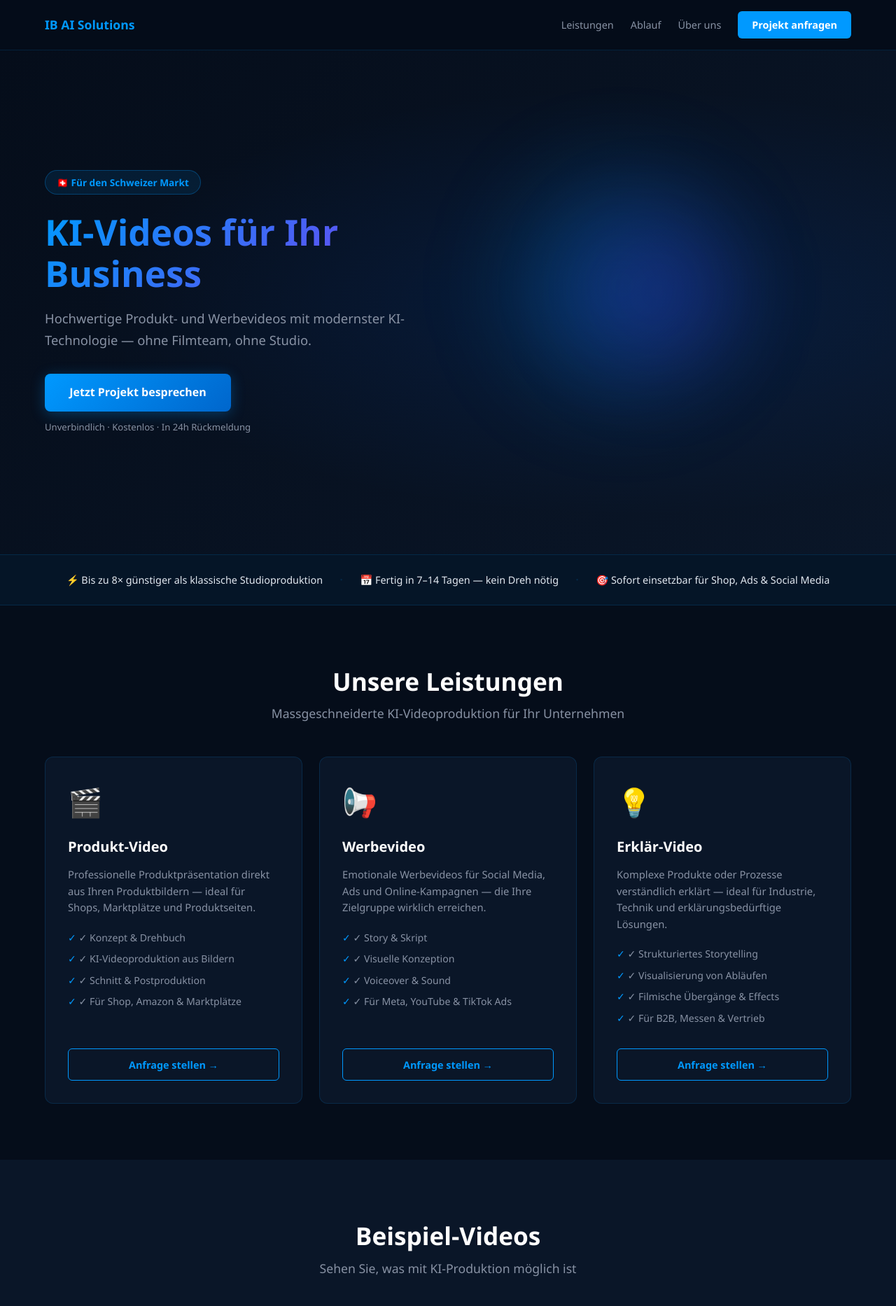
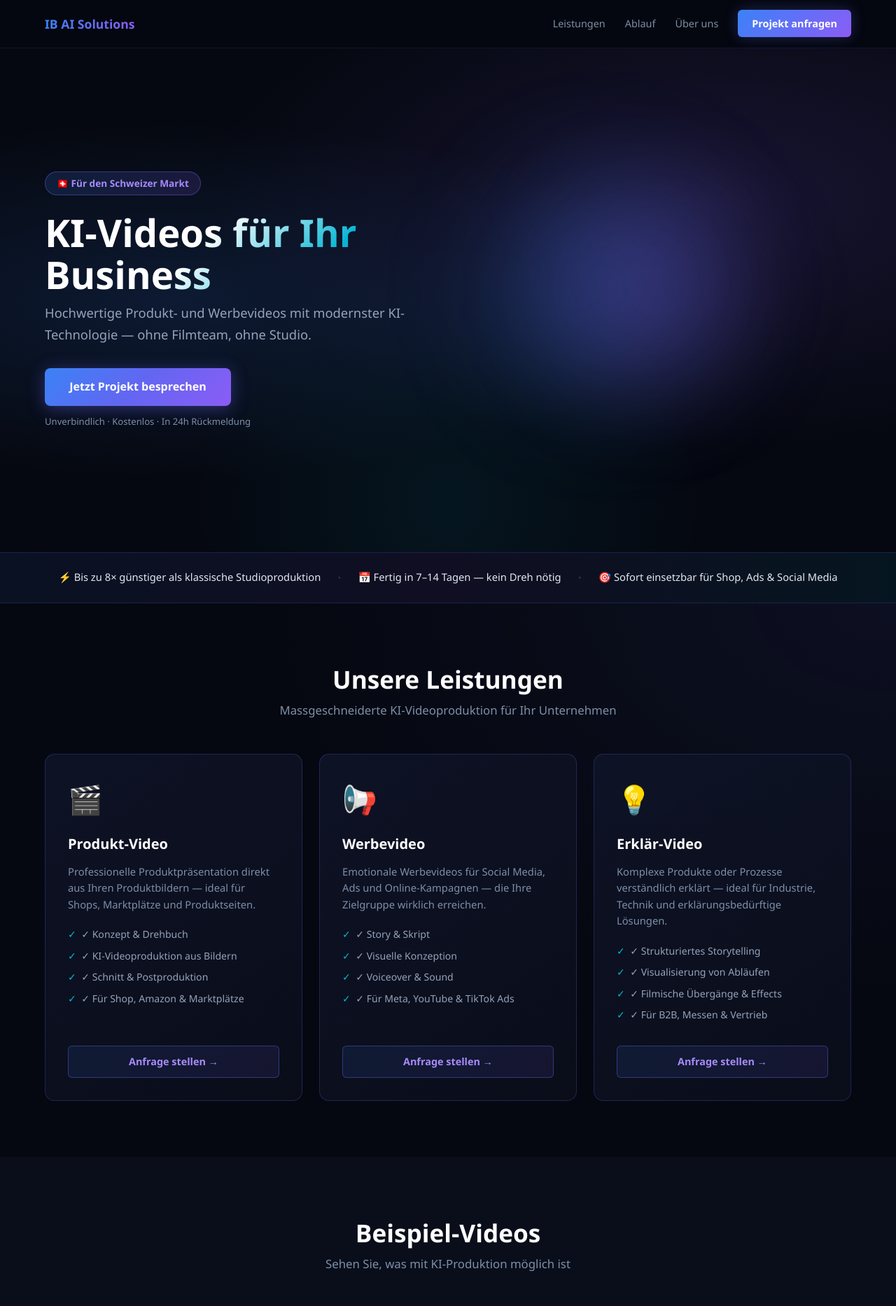
Before and after one commit to riccardogosteli-wq/ib-ai-solutions, a Next.js app: page / in a window 1280 px wide. Shown: the top 1866 px of the page at 70% size. Built offline with nearby package versions, Linux system fonts and the light colour scheme; grey boxes are pictures that could not be loaded.

Commit message:
DESIGN: dark + colorful — blue/purple/cyan gradient palette, glow effects, gradient headings

```diff
--- a/app/page.css
+++ b/app/page.css
@@ -1,230 +1,309 @@
-/* ===== IB AI SOLUTIONS ===== */
+/* ===== IB AI SOLUTIONS — DARK + COLORFUL ===== */
 * { box-sizing: border-box; }
 
 :root {
-  --bg: #050d1a;
-  --bg2: #0a1628;
-  --blue: #0099ff;
-  --blue2: #0066cc;
-  --text: #e2e8f0;
-  --muted: #8892a4;
-  --border: rgba(0,153,255,0.15);
+  --bg:       #050810;
+  --bg2:      #090e1a;
+  --bg3:      #0d1425;
+  --blue:     #3b82f6;
+  --cyan:     #06b6d4;
+  --purple:   #8b5cf6;
+  --violet:   #6366f1;
+  --pink:     #ec4899;
+  --text:     #e2e8f0;
+  --muted:    #7d8fa8;
+  --border:   rgba(99,102,241,0.2);
+  --glow-b:   rgba(59,130,246,0.4);
+  --glow-p:   rgba(139,92,246,0.3);
 }
 
 body { margin: 0; font-family: 'Segoe UI', system-ui, sans-serif; background: var(--bg); color: var(--text); }
+h1,h2,h3 { margin-top: 0; }
+.container { max-width: 1200px; margin: 0 auto; padding: 0 1.5rem; }
+.section-subtitle { color: var(--muted); text-align: center; font-size: 1.05rem; margin: -0.5rem 0 3rem; }
 
-.container { max-width: 1200px; margin: 0 auto; padding: 0 1.5rem; }
-.section-subtitle { color: var(--muted); text-align: center; font-size: 1.1rem; margin: -0.5rem 0 3rem; }
+/* GRADIENT TEXT utility */
+.g-text {
+  background: linear-gradient(90deg, var(--blue), var(--cyan), var(--purple));
+  -webkit-background-clip: text; -webkit-text-fill-color: transparent;
+  background-clip: text;
+}
 
 /* NAV */
 .navbar {
   position: sticky; top: 0; z-index: 100;
-  background: rgba(5,13,26,0.95); backdrop-filter: blur(10px);
-  border-bottom: 1px solid var(--border);
-  padding: 1rem 0;
+  background: rgba(5,8,16,0.9); backdrop-filter: blur(16px);
+  border-bottom: 1px solid rgba(99,102,241,0.15);
+  padding: 0.9rem 0;
 }
 .nav-container { display: flex; align-items: center; justify-content: space-between; }
-.nav-brand { font-weight: 700; font-size: 1.1rem; color: var(--blue); }
-.nav-links { display: flex; align-items: center; gap: 1.5rem; }
+.nav-brand {
+  font-weight: 800; font-size: 1.1rem;
+  background: linear-gradient(90deg, var(--blue), var(--purple));
+  -webkit-background-clip: text; -webkit-text-fill-color: transparent; background-clip: text;
+}
+.nav-links { display: flex; align-items: center; gap: 1.75rem; }
 .nav-links a { color: var(--muted); text-decoration: none; font-size: 0.9rem; transition: color 0.2s; }
 .nav-links a:hover { color: #fff; }
 .nav-cta {
-  background: var(--blue) !important; color: #fff !important;
+  background: linear-gradient(135deg, var(--blue), var(--purple)) !important;
+  -webkit-text-fill-color: white !important; color: #fff !important;
   padding: 0.5rem 1.25rem; border-radius: 6px; font-weight: 600;
+  box-shadow: 0 0 20px rgba(99,102,241,0.3);
 }
 
 /* HERO */
 .hero {
   min-height: 90vh; display: flex; align-items: center;
-  background: radial-gradient(ellipse at 70% 50%, rgba(0,100,255,0.12) 0%, transparent 60%),
-              linear-gradient(135deg, var(--bg) 0%, var(--bg2) 100%);
-  position: relative; overflow: hidden;
-  padding: 4rem 0;
+  background:
+    radial-gradient(ellipse at 20% 50%, rgba(59,130,246,0.15) 0%, transparent 50%),
+    radial-gradient(ellipse at 80% 30%, rgba(139,92,246,0.15) 0%, transparent 50%),
+    radial-gradient(ellipse at 50% 90%, rgba(6,182,212,0.08) 0%, transparent 40%),
+    var(--bg);
+  position: relative; overflow: hidden; padding: 4rem 0;
 }
 .hero .container { display: grid; grid-template-columns: 1fr 1fr; align-items: center; gap: 3rem; }
 .hero-tag {
-  display: inline-block; background: rgba(0,153,255,0.1); border: 1px solid rgba(0,153,255,0.3);
-  color: var(--blue); padding: 0.35rem 1rem; border-radius: 20px; font-size: 0.85rem;
-  font-weight: 600; margin-bottom: 1.5rem;
+  display: inline-block;
+  background: linear-gradient(90deg, rgba(59,130,246,0.15), rgba(139,92,246,0.15));
+  border: 1px solid rgba(139,92,246,0.4);
+  color: #a78bfa; padding: 0.35rem 1rem; border-radius: 20px;
+  font-size: 0.85rem; font-weight: 600; margin-bottom: 1.5rem;
 }
-.hero h1 { font-size: 3.2rem; font-weight: 800; line-height: 1.15; margin: 0 0 1.2rem; color: #fff; }
-.hero-subtitle { color: var(--muted); font-size: 1.15rem; line-height: 1.7; margin-bottom: 2rem; }
+.hero h1 {
+  font-size: 3.4rem; font-weight: 800; line-height: 1.1; margin: 0 0 0.5rem;
+  background: linear-gradient(135deg, #fff 40%, var(--cyan) 70%, var(--purple) 100%);
+  -webkit-background-clip: text; -webkit-text-fill-color: transparent; background-clip: text;
+}
+.hero-subtitle { color: #94a3b8; font-size: 1.15rem; line-height: 1.7; margin-bottom: 2rem; }
 .hero-actions { display: flex; flex-direction: column; align-items: flex-start; gap: 0.75rem; }
 .hero-sub-note { color: var(--muted); font-size: 0.82rem; }
 
 .btn-primary {
-  display: inline-block; background: linear-gradient(135deg, var(--blue), var(--blue2));
+  display: inline-block;
+  background: linear-gradient(135deg, var(--blue), var(--violet), var(--purple));
   color: #fff; padding: 0.9rem 2.2rem; border-radius: 8px;
   font-weight: 700; font-size: 1rem; text-decoration: none; border: none;
-  cursor: pointer; transition: all 0.2s; box-shadow: 0 4px 20px rgba(0,153,255,0.3);
+  cursor: pointer; transition: all 0.25s;
+  box-shadow: 0 4px 24px rgba(99,102,241,0.4);
 }
-.btn-primary:hover { transform: translateY(-2px); box-shadow: 0 8px 28px rgba(0,153,255,0.45); }
+.btn-primary:hover { transform: translateY(-2px); box-shadow: 0 8px 36px rgba(99,102,241,0.6); }
 .btn-primary.full-width { width: 100%; text-align: center; }
 
 /* gradient blobs */
 .hero-visual { position: relative; height: 400px; }
-.gradient-blob { position: absolute; border-radius: 50%; filter: blur(60px); animation: float 6s ease-in-out infinite; }
-.blob-1 { width: 350px; height: 350px; background: radial-gradient(circle, rgba(0,153,255,0.3), transparent); top: 0; left: 50px; }
-.blob-2 { width: 250px; height: 250px; background: radial-gradient(circle, rgba(100,0,255,0.2), transparent); top: 80px; left: 150px; animation-delay: -3s; }
-@keyframes float { 0%,100%{transform:translateY(0)} 50%{transform:translateY(-20px)} }
+.gradient-blob { position: absolute; border-radius: 50%; filter: blur(70px); animation: float 7s ease-in-out infinite; }
+.blob-1 { width: 360px; height: 360px; background: radial-gradient(circle, rgba(59,130,246,0.35), transparent); top: 0; left: 20px; }
+.blob-2 { width: 300px; height: 300px; background: radial-gradient(circle, rgba(139,92,246,0.3), transparent); top: 60px; left: 120px; animation-delay: -3.5s; }
+@keyframes float { 0%,100%{transform:translateY(0)} 50%{transform:translateY(-22px)} }
 
 /* STATS STRIP */
 .stats-strip {
-  background: rgba(0,153,255,0.06); border-top: 1px solid var(--border); border-bottom: 1px solid var(--border);
+  background: linear-gradient(90deg, rgba(59,130,246,0.08), rgba(139,92,246,0.08), rgba(6,182,212,0.08));
+  border-top: 1px solid rgba(99,102,241,0.2); border-bottom: 1px solid rgba(99,102,241,0.2);
   padding: 1.25rem 0;
 }
 .stats-grid { display: flex; align-items: center; justify-content: center; gap: 1.5rem; flex-wrap: wrap; }
-.stat-item { color: var(--text); font-size: 0.9rem; font-weight: 500; }
-.stat-divider { color: var(--border); font-size: 1.2rem; }
+.stat-item { color: var(--text); font-size: 0.92rem; font-weight: 500; }
+.stat-divider { color: rgba(139,92,246,0.4); font-size: 1.2rem; }
 
 /* SERVICES */
-.services { padding: 5rem 0; }
-.services h2 { text-align: center; font-size: 2.2rem; margin-bottom: 0.75rem; color: #fff; }
+.services {
+  padding: 5rem 0;
+  background: radial-gradient(ellipse at 100% 0%, rgba(99,102,241,0.08) 0%, transparent 50%), var(--bg);
+}
+.services h2 { text-align: center; font-size: 2.2rem; color: #fff; margin-bottom: 0.75rem; }
 .services-grid { display: grid; grid-template-columns: repeat(3, 1fr); gap: 1.5rem; align-items: stretch; }
 .service-card {
-  background: var(--bg2); border: 1px solid var(--border); border-radius: 12px; padding: 2rem;
+  background: linear-gradient(145deg, rgba(15,20,40,0.9), rgba(10,14,26,0.95));
+  border: 1px solid rgba(99,102,241,0.25); border-radius: 14px; padding: 2rem;
   display: flex; flex-direction: column; transition: all 0.3s;
+  position: relative; overflow: hidden;
 }
-.service-card:hover { border-color: rgba(0,153,255,0.5); transform: translateY(-4px); box-shadow: 0 12px 40px rgba(0,153,255,0.15); }
+.service-card::before {
+  content: ''; position: absolute; top: 0; left: 0; right: 0; height: 2px;
+  background: linear-gradient(90deg, var(--blue), var(--purple));
+  opacity: 0; transition: opacity 0.3s;
+}
+.service-card:hover::before { opacity: 1; }
+.service-card:hover {
+  border-color: rgba(99,102,241,0.5); transform: translateY(-5px);
+  box-shadow: 0 16px 48px rgba(99,102,241,0.2);
+}
 .service-icon { font-size: 2.5rem; margin-bottom: 1rem; }
 .service-card h3 { font-size: 1.25rem; color: #fff; margin-bottom: 0.75rem; }
 .service-desc { color: var(--muted); font-size: 0.92rem; line-height: 1.6; margin-bottom: 1.25rem; }
 .service-list { list-style: none; padding: 0; margin: 0 0 1.5rem; }
-.service-list li { color: var(--muted); font-size: 0.88rem; margin-bottom: 0.5rem; }
-.service-list li::before { content: '✓ '; color: var(--blue); }
+.service-list li { color: #94a3b8; font-size: 0.88rem; margin-bottom: 0.5rem; padding-left: 1.2rem; position: relative; }
+.service-list li::before { content: '✓'; color: var(--cyan); position: absolute; left: 0; }
 .service-cta {
   display: block; margin-top: auto; text-align: center; padding: 0.65rem 1rem;
-  border: 1px solid var(--blue); border-radius: 6px; color: var(--blue);
-  text-decoration: none; font-size: 0.9rem; font-weight: 600; transition: all 0.2s;
+  background: linear-gradient(135deg, rgba(59,130,246,0.1), rgba(139,92,246,0.1));
+  border: 1px solid rgba(99,102,241,0.4); border-radius: 6px;
+  color: #a78bfa; text-decoration: none; font-size: 0.9rem; font-weight: 600; transition: all 0.2s;
 }
-.service-cta:hover { background: var(--blue); color: #fff; }
+.service-cta:hover {
+  background: linear-gradient(135deg, var(--blue), var(--purple));
+  color: #fff; border-color: transparent;
+}
 
 /* VIDEO SHOWCASE */
-.showcase { padding: 5rem 0; background: var(--bg2); }
+.showcase {
+  padding: 5rem 0;
+  background: radial-gradient(ellipse at 0% 50%, rgba(6,182,212,0.07) 0%, transparent 40%),
+              radial-gradient(ellipse at 100% 50%, rgba(139,92,246,0.07) 0%, transparent 40%),
+              var(--bg2);
+}
 .showcase h2 { text-align: center; font-size: 2.2rem; color: #fff; margin-bottom: 0.75rem; }
 .video-grid { display: grid; grid-template-columns: repeat(3, 1fr); gap: 1.25rem; }
 .video-card {
   border-radius: 10px; overflow: hidden; position: relative;
-  border: 1px solid var(--border); transition: border-color 0.2s;
-  cursor: pointer;
+  border: 1px solid rgba(99,102,241,0.2); transition: all 0.25s; cursor: pointer;
 }
-.video-card:hover { border-color: rgba(0,153,255,0.5); }
-.video-card video {
-  width: 100%; aspect-ratio: 16/9; object-fit: cover; display: block;
-  background: #000;
-}
+.video-card:hover { border-color: var(--cyan); box-shadow: 0 0 20px rgba(6,182,212,0.2); }
+.video-card video { width: 100%; aspect-ratio: 16/9; object-fit: cover; display: block; background: #000; }
 .video-label {
   position: absolute; bottom: 0; left: 0; right: 0;
-  background: linear-gradient(transparent, rgba(0,0,0,0.8));
-  color: #fff; font-size: 0.8rem; font-weight: 600;
-  padding: 1rem 0.75rem 0.5rem; text-align: center;
+  background: linear-gradient(transparent, rgba(0,0,0,0.85));
+  color: #e2e8f0; font-size: 0.8rem; font-weight: 600;
+  padding: 1.5rem 0.75rem 0.5rem; text-align: center;
 }
 
 /* WHY */
-.why-section { padding: 5rem 0; }
+.why-section {
+  padding: 5rem 0;
+  background: radial-gradient(ellipse at 50% 100%, rgba(59,130,246,0.06) 0%, transparent 60%), var(--bg);
+}
 .why-section h2 { text-align: center; font-size: 2.2rem; color: #fff; margin-bottom: 3rem; }
 .why-grid { display: grid; grid-template-columns: repeat(2, 1fr); gap: 1.5rem; }
-.why-card { background: var(--bg2); border: 1px solid var(--border); border-radius: 10px; padding: 1.75rem; }
+.why-card {
+  background: linear-gradient(145deg, var(--bg3), var(--bg2));
+  border: 1px solid rgba(99,102,241,0.2); border-radius: 12px; padding: 1.75rem;
+  transition: border-color 0.2s;
+}
+.why-card:hover { border-color: rgba(139,92,246,0.4); }
 .why-icon { font-size: 2rem; margin-bottom: 0.75rem; }
 .why-card h3 { color: #fff; font-size: 1.1rem; margin-bottom: 0.5rem; }
 .why-card p { color: var(--muted); font-size: 0.9rem; line-height: 1.6; margin: 0; }
 
 /* ABLAUF */
-.ablauf { padding: 5rem 0; background: var(--bg2); }
+.ablauf {
+  padding: 5rem 0;
+  background: linear-gradient(135deg, rgba(59,130,246,0.05) 0%, rgba(139,92,246,0.08) 50%, rgba(6,182,212,0.05) 100%), var(--bg2);
+}
 .ablauf h2 { text-align: center; font-size: 2.2rem; color: #fff; margin-bottom: 0.75rem; }
 .ablauf-steps { display: grid; grid-template-columns: repeat(3, 1fr); gap: 1.5rem; margin-top: 3rem; }
 .ablauf-step {
-  background: var(--bg); border: 1px solid var(--border); border-radius: 10px;
-  padding: 1.75rem; position: relative;
+  background: rgba(5,8,16,0.8); border: 1px solid rgba(99,102,241,0.2);
+  border-radius: 12px; padding: 1.75rem; position: relative;
+  transition: border-color 0.2s;
 }
+.ablauf-step:hover { border-color: rgba(139,92,246,0.5); }
 .step-num {
-  font-size: 2.5rem; font-weight: 800; color: rgba(0,153,255,0.2);
-  line-height: 1; margin-bottom: 0.75rem;
+  font-size: 3rem; font-weight: 900; line-height: 1; margin-bottom: 0.75rem;
+  background: linear-gradient(135deg, var(--blue), var(--purple));
+  -webkit-background-clip: text; -webkit-text-fill-color: transparent; background-clip: text;
+  opacity: 0.8;
 }
-.step-content h3 { color: #fff; font-size: 1rem; margin-bottom: 0.5rem; }
-.step-content p { color: var(--muted); font-size: 0.88rem; line-height: 1.6; margin: 0; }
+.step-content h3 { color: #e2e8f0; font-size: 1rem; font-weight: 700; margin-bottom: 0.5rem; }
+.step-content p { color: var(--muted); font-size: 0.87rem; line-height: 1.65; margin: 0; }
 
-/* REFERENCES */
+/* REFERENCES / BRANDS */
 .references { padding: 4rem 0; }
 .references h2 { text-align: center; font-size: 2rem; color: #fff; margin-bottom: 0.75rem; }
-.refs-strip { display: flex; flex-wrap: wrap; justify-content: center; gap: 1rem; margin-top: 2rem; }
-.ref-pill {
-  padding: 0.5rem 1.5rem; border: 1px solid var(--border); border-radius: 30px;
-  color: var(--muted); font-size: 0.9rem; background: var(--bg2);
-}
-
-/* BRANDS */
 .brands-grid {
   display: flex; justify-content: center; align-items: center;
-  gap: 3rem; flex-wrap: wrap; margin-top: 2.5rem;
+  gap: 2rem; flex-wrap: wrap; margin-top: 2.5rem;
 }
 .brand-item {
-  padding: 1rem 1.5rem; background: var(--bg2); border: 1px solid var(--border);
-  border-radius: 8px; display: flex; align-items: center; justify-content: center;
-  transition: border-color 0.2s;
+  padding: 1.1rem 2rem; background: var(--bg2);
+  border: 1px solid rgba(99,102,241,0.2); border-radius: 10px;
+  display: flex; align-items: center; justify-content: center;
+  transition: all 0.2s;
 }
-.brand-item:hover { border-color: rgba(0,153,255,0.4); }
+.brand-item:hover { border-color: rgba(99,102,241,0.5); box-shadow: 0 0 16px rgba(99,102,241,0.15); }
+
+/* ABOUT */
+.about {
+  padding: 5rem 0;
+  background: radial-gradient(ellipse at 50% 0%, rgba(139,92,246,0.1) 0%, transparent 50%), var(--bg2);
+}
+.about-inner { max-width: 760px; margin: 0 auto; text-align: center; }
+.about-badge {
+  display: inline-block;
+  background: linear-gradient(90deg, rgba(59,130,246,0.15), rgba(139,92,246,0.15));
+  border: 1px solid rgba(139,92,246,0.3);
+  color: #a78bfa; padding: 0.3rem 1rem; border-radius: 20px;
+  font-size: 0.8rem; text-transform: uppercase; letter-spacing: 1px; margin-bottom: 1rem;
+}
+.about h2 { font-size: 2rem; color: #fff; margin-bottom: 1rem; }
+.about p { color: #94a3b8; font-size: 1rem; line-height: 1.8; margin-bottom: 2.5rem; }
+.about-stats { display: flex; justify-content: center; gap: 4rem; flex-wrap: wrap; }
+.about-stats div { display: flex; flex-direction: column; gap: 0.25rem; align-items: center; }
+.about-stats strong {
+  font-size: 2rem;
+  background: linear-gradient(90deg, var(--cyan), var(--blue));
+  -webkit-background-clip: text; -webkit-text-fill-color: transparent; background-clip: text;
+}
+.about-stats span { color: var(--muted); font-size: 0.85rem; }
+
+/* CONTACT */
+.contact {
+  padding: 5rem 0;
+  background: radial-gradient(ellipse at 0% 100%, rgba(59,130,246,0.08) 0%, transparent 50%),
+              radial-gradient(ellipse at 100% 0%, rgba(139,92,246,0.08) 0%, transparent 50%), var(--bg);
+}
+.form-wrapper { max-width: 640px; margin: 0 auto; }
+.form-content h2 { text-align: center; font-size: 2rem; color: #fff; margin-bottom: 0.5rem; }
+.form-content > p { text-align: center; color: var(--muted); margin-bottom: 2rem; }
+.form-group { margin-bottom: 1rem; }
+.form-row { display: grid; grid-template-columns: 1fr 1fr; gap: 1rem; }
+input, select, textarea {
+  width: 100%; padding: 0.85rem 1rem;
+  background: var(--bg2); border: 1px solid rgba(99,102,241,0.25);
+  border-radius: 8px; color: var(--text); font-size: 0.95rem; font-family: inherit;
+  transition: border-color 0.2s, box-shadow 0.2s;
+}
+input:focus, select:focus, textarea:focus {
+  outline: none; border-color: var(--violet);
+  box-shadow: 0 0 0 3px rgba(99,102,241,0.15);
+}
+input::placeholder, textarea::placeholder { color: var(--muted); }
+select option { background: var(--bg2); }
+.form-success-msg {
+  text-align: center; padding: 2rem;
+  background: linear-gradient(135deg, rgba(6,182,212,0.1), rgba(59,130,246,0.1));
+  border: 1px solid rgba(6,182,212,0.3); border-radius: 10px;
+  color: var(--cyan); font-size: 1.1rem; font-weight: 600;
+}
 
 /* LIGHTBOX */
 .lightbox {
   position: fixed; inset: 0; z-index: 1000;
-  background: rgba(0,0,0,0.92); display: flex;
+  background: rgba(0,0,0,0.93); display: flex;
   align-items: center; justify-content: center;
   animation: fadeIn 0.15s ease;
 }
 @keyframes fadeIn { from{opacity:0} to{opacity:1} }
 .lightbox-inner {
   position: relative; max-width: 90vw; max-height: 90vh;
-  background: #000; border-radius: 10px; overflow: hidden;
+  background: #000; border-radius: 12px; overflow: hidden;
+  border: 1px solid rgba(99,102,241,0.3);
+  box-shadow: 0 0 80px rgba(99,102,241,0.2);
 }
 .lightbox-video { display: block; max-width: 90vw; max-height: 85vh; width: auto; }
 .lightbox-close {
   position: absolute; top: 0.75rem; right: 0.75rem; z-index: 10;
-  background: rgba(0,0,0,0.7); border: 1px solid rgba(255,255,255,0.2);
+  background: rgba(0,0,0,0.7); border: 1px solid rgba(255,255,255,0.15);
   color: #fff; font-size: 1.1rem; width: 36px; height: 36px;
   border-radius: 50%; cursor: pointer; display: flex; align-items: center; justify-content: center;
+  transition: background 0.15s;
 }
-.lightbox-close:hover { background: rgba(255,50,50,0.7); }
-
-/* ABOUT */
-.about { padding: 5rem 0; background: var(--bg2); }
-.about-inner { max-width: 760px; margin: 0 auto; text-align: center; }
-.about-badge {
-  display: inline-block; background: rgba(0,153,255,0.1); border: 1px solid var(--border);
-  color: var(--blue); padding: 0.3rem 1rem; border-radius: 20px; font-size: 0.8rem;
-  text-transform: uppercase; letter-spacing: 1px; margin-bottom: 1rem;
-}
-.about h2 { font-size: 2rem; color: #fff; margin-bottom: 1rem; }
-.about p { color: var(--muted); font-size: 1rem; line-height: 1.8; margin-bottom: 2.5rem; }
-.about-stats { display: flex; justify-content: center; gap: 4rem; flex-wrap: wrap; }
-.about-stats div { display: flex; flex-direction: column; gap: 0.25rem; }
-.about-stats strong { font-size: 1.8rem; color: var(--blue); }
-.about-stats span { color: var(--muted); font-size: 0.85rem; }
-
-/* CONTACT */
-.contact { padding: 5rem 0; }
-.form-wrapper { max-width: 640px; margin: 0 auto; }
-.form-content h2 { text-align: center; font-size: 2rem; color: #fff; margin-bottom: 0.5rem; }
-.form-content > p { text-align: center; color: var(--muted); margin-bottom: 2rem; }
-.form-group { margin-bottom: 1rem; }
-.form-row { display: grid; grid-template-columns: 1fr 1fr; gap: 1rem; }
-input, select, textarea {
-  width: 100%; padding: 0.85rem 1rem; background: var(--bg2);
-  border: 1px solid var(--border); border-radius: 8px; color: var(--text);
-  font-size: 0.95rem; font-family: inherit; transition: border-color 0.2s;
-}
-input:focus, select:focus, textarea:focus { outline: none; border-color: var(--blue); }
-input::placeholder, textarea::placeholder { color: var(--muted); }
-select option { background: var(--bg2); }
-.form-success-msg {
-  text-align: center; padding: 2rem; background: rgba(0,200,100,0.1);
-  border: 1px solid rgba(0,200,100,0.3); border-radius: 10px;
-  color: #4ade80; font-size: 1.1rem; font-weight: 600;
-}
+.lightbox-close:hover { background: rgba(236,72,153,0.6); }
 
 /* FOOTER */
 .footer {
-  background: #020810; border-top: 1px solid var(--border);
+  background: #020408; border-top: 1px solid rgba(99,102,241,0.15);
   padding: 2rem 0; text-align: center;
 }
 .footer p { color: var(--muted); font-size: 0.85rem; margin: 0; }
@@ -233,15 +312,16 @@ select option { background: var(--bg2); }
 @media (max-width: 900px) {
   .hero .container { grid-template-columns: 1fr; }
   .hero-visual { display: none; }
-  .hero h1 { font-size: 2.2rem; }
+  .hero h1 { font-size: 2.4rem; }
   .services-grid { grid-template-columns: 1fr; }
   .ablauf-steps { grid-template-columns: 1fr 1fr; }
   .why-grid { grid-template-columns: 1fr; }
-  .video-grid { grid-template-columns: 1fr; }
+  .video-grid { grid-template-columns: repeat(2, 1fr); }
 }
 @media (max-width: 600px) {
   .ablauf-steps { grid-template-columns: 1fr; }
   .form-row { grid-template-columns: 1fr; }
   .nav-links a:not(.nav-cta) { display: none; }
   .about-stats { gap: 2rem; }
+  .video-grid { grid-template-columns: 1fr; }
 }
```
